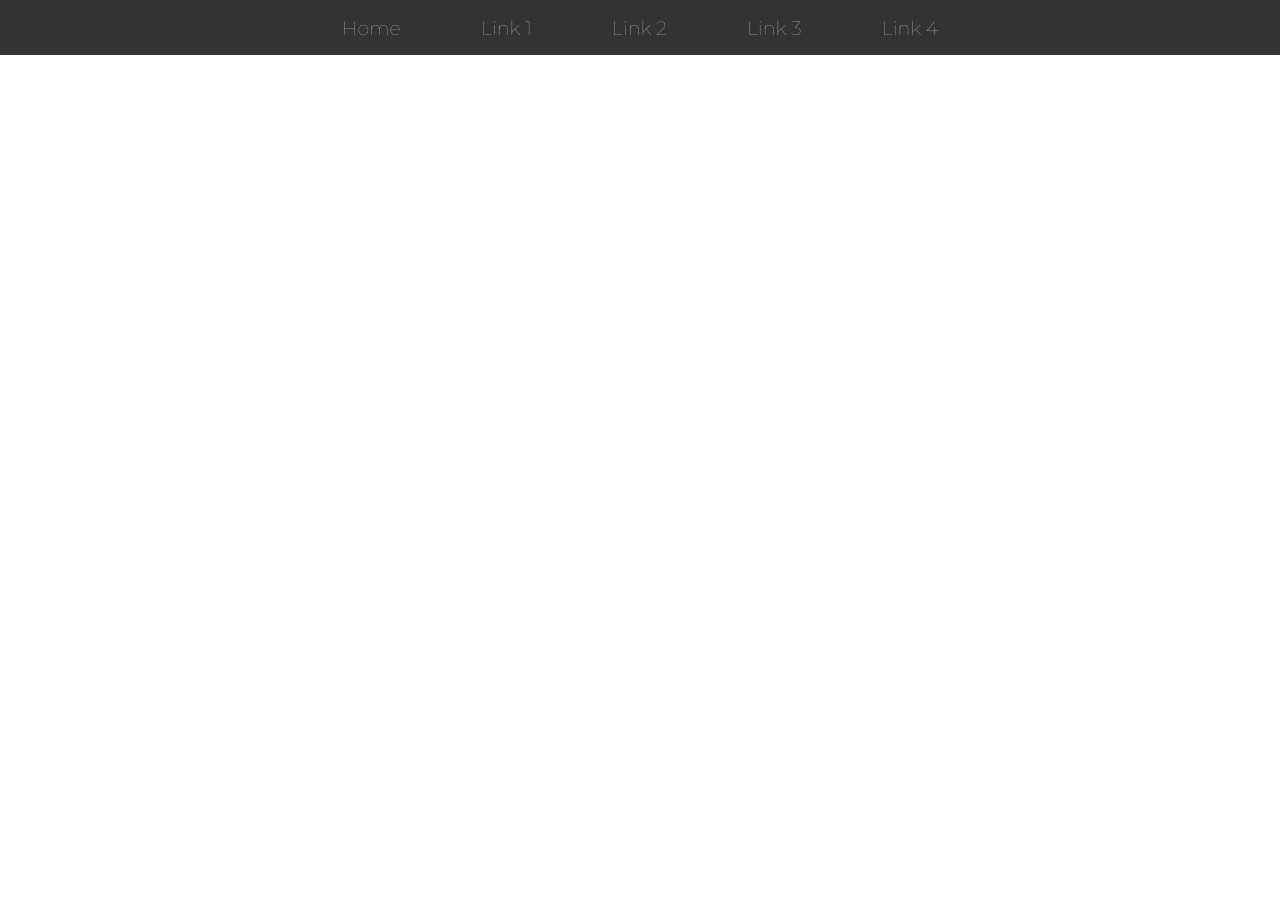
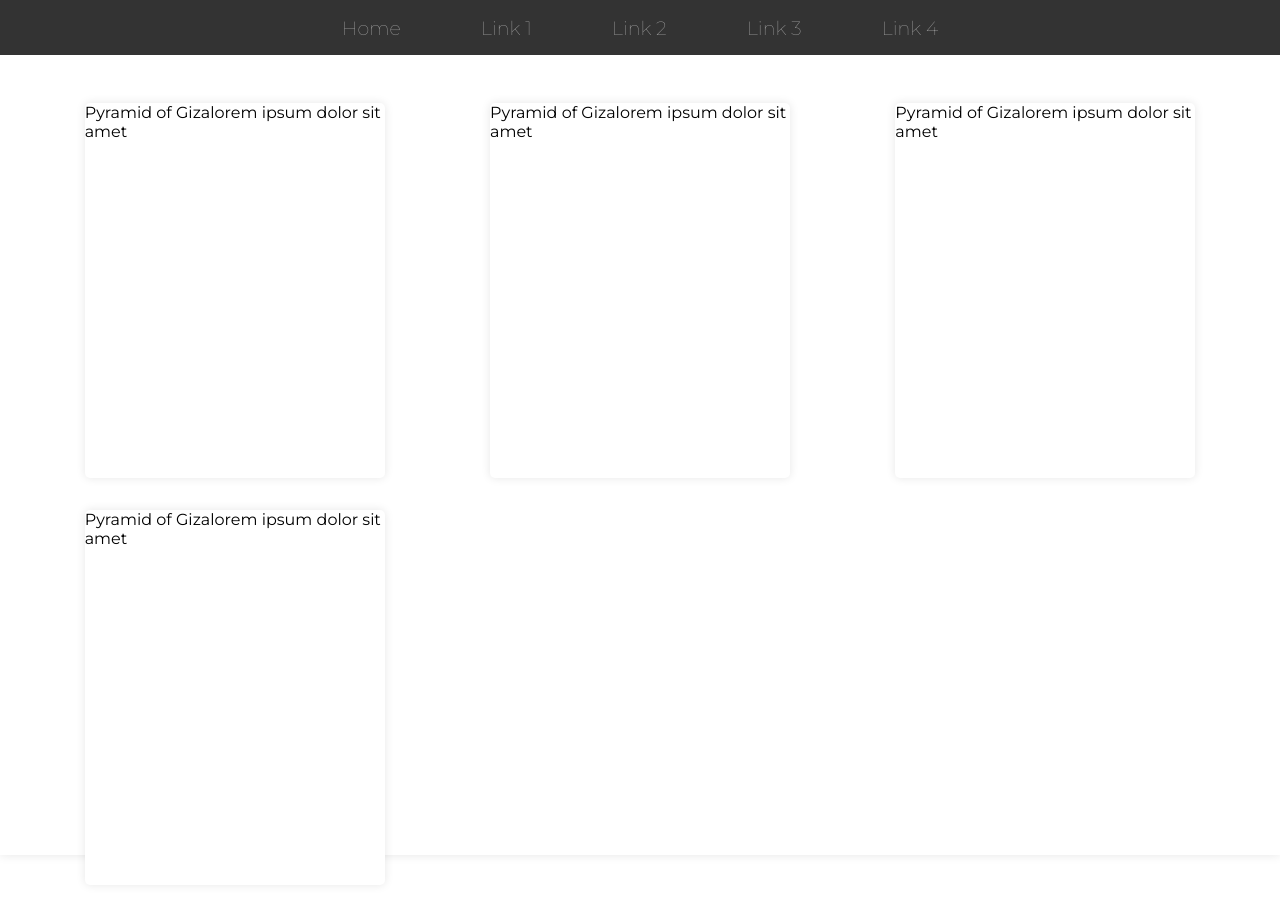
Before and after one commit to jordanlandry/react-vite-ts-template, a React (Vite) app: page / in a window 1280 px wide. Shown: the top 900 px of the page. Built offline with nearby package versions, Linux system fonts and the light colour scheme.

Commit message:
Made an incomplete card component
I wanna go to bed so that's why it's not done

```diff
--- a/src/App.tsx
+++ b/src/App.tsx
@@ -1,10 +1,12 @@
 import AffixedNavbar from "./components/navbar/AffixedNavbar";
 import Navbar from "./components/navbar/Navbar";
+import TestPage from "./pages/TestPage";
 
 function App() {
   return (
     <div className="App">
       <Navbar />
+      <TestPage />
     </div>
   );
 }
--- /dev/null
+++ b/src/components/cards/Card.tsx
@@ -0,0 +1,17 @@
+type CardProps = {
+  title: string;
+  description: string;
+  image: string;
+  id: number;
+  setOpenId: (id: number) => void;
+  isOpen: boolean;
+};
+
+export default function Card({ title, description, image, id, setOpenId, isOpen }: CardProps) {
+  return (
+    <div className={`card ${isOpen ? "card-anim" : ""}`} onClick={() => setOpenId(id)}>
+      {title}
+      {description}
+    </div>
+  );
+}
--- /dev/null
+++ b/src/components/cards/CardWrapper.tsx
@@ -0,0 +1,26 @@
+import { useState } from "react";
+import { locations } from "../../data/locations";
+import Card from "./Card";
+import "./card.css";
+
+export default function CardWrapper() {
+  const [openId, setOpenId] = useState<number | null>(null);
+
+  const updateOpenId = (id: number) => setOpenId(id);
+
+  const locationElements = locations.map((location) => {
+    return (
+      <Card
+        key={location.id}
+        id={location.id}
+        title={location.name}
+        description={location.description}
+        image={location.image}
+        setOpenId={updateOpenId}
+        isOpen={openId === location.id}
+      />
+    );
+  });
+
+  return <div className="card-wrapper">{locationElements}</div>;
+}
--- /dev/null
+++ b/src/components/cards/card.css
@@ -0,0 +1,37 @@
+.card-wrapper {
+  display: grid;
+  grid-template-columns: repeat(auto-fit, minmax(max(min(32%, 300px), 200px), 1fr));
+  grid-gap: 2rem;
+
+  padding: 3rem;
+}
+
+.card {
+  width: max(min(100%, 300px), 200px);
+  aspect-ratio: 4/5;
+  background-color: #fff;
+  border-radius: 5px;
+  box-shadow: 0 0 10px rgba(0, 0, 0, 0.1);
+  transition: 0.2s;
+  cursor: pointer;
+  display: block;
+  margin: 0 auto;
+}
+
+.card:hover {
+  box-shadow: 0 0 10px rgba(0, 0, 0, 0.2);
+  transform: scale(1.02);
+}
+
+.card-anim {
+  animation: spin 1s linear forwards;
+}
+
+@keyframes spin {
+  0% {
+    transform: rotateY(0deg);
+  }
+  100% {
+    transform: rotateY(180deg);
+  }
+}
--- a/src/components/navbar/navbar.css
+++ b/src/components/navbar/navbar.css
@@ -132,6 +132,7 @@
   margin: calc(var(--nav-height) * 0.15) 10px;
   transform-origin: 7.5%;
 }
+
 .navbar-mobile-list-anim > div:first-child {
   animation: x-to-hamburger-1 var(--navbar-animation-time) ease forwards;
 }
--- /dev/null
+++ b/src/data/locations.ts
@@ -0,0 +1,43 @@
+export type LocationType = {
+  id: number;
+  name: string;
+  country: string;
+  city: string;
+  description: string;
+  image: string;
+};
+
+export const locations: LocationType[] = [
+  {
+    id: 1,
+    name: "Pyramid of Giza",
+    country: "Egypt",
+    city: "Giza",
+    description: "lorem ipsum dolor sit amet",
+    image: "https://cdn.pixabay.com/photo/2016/11/19/14/38/camel-1839616_960_720.jpg",
+  },
+  {
+    id: 2,
+    name: "Pyramid of Giza",
+    country: "Egypt",
+    city: "Giza",
+    description: "lorem ipsum dolor sit amet",
+    image: "https://cdn.pixabay.com/photo/2016/11/19/14/38/camel-1839616_960_720.jpg",
+  },
+  {
+    id: 3,
+    name: "Pyramid of Giza",
+    country: "Egypt",
+    city: "Giza",
+    description: "lorem ipsum dolor sit amet",
+    image: "https://cdn.pixabay.com/photo/2016/11/19/14/38/camel-1839616_960_720.jpg",
+  },
+  {
+    id: 4,
+    name: "Pyramid of Giza",
+    country: "Egypt",
+    city: "Giza",
+    description: "lorem ipsum dolor sit amet",
+    image: "https://cdn.pixabay.com/photo/2016/11/19/14/38/camel-1839616_960_720.jpg",
+  },
+];
--- a/src/globals.css
+++ b/src/globals.css
@@ -159,3 +159,19 @@ button:hover {
   align-items: center;
   justify-content: center;
 }
+
+.flex-wrap {
+  flex-wrap: wrap;
+}
+
+.page {
+  display: block;
+  margin: 0 auto;
+  height: 100vh;
+  width: min(100%, 2500px);
+  justify-content: center;
+
+  box-shadow: 0 0 10px 0 rgba(0, 0, 0, 0.1);
+  /* background-position-y: calc(var(--nav-height) * -1); */
+  padding-top: var(--nav-height);
+}
--- a/src/index.css
+++ b/src/index.css
@@ -5,4 +5,5 @@ body {
   font-family: "Montserrat", sans-serif;
 
   height: 150vh;
+  overflow-x: hidden;
 }
--- /dev/null
+++ b/src/pages/TestPage.tsx
@@ -0,0 +1,10 @@
+import CardWrapper from "../components/cards/CardWrapper";
+import "./styles/testPage.css";
+
+export default function TestPage() {
+  return (
+    <div className="page test-page">
+      <CardWrapper />
+    </div>
+  );
+}
--- /dev/null
+++ b/src/pages/styles/testPage.css
@@ -0,0 +1,6 @@
+.test-page {
+  /* background-image: url("https://pixabay.com/get/ga80b9eddfe81a21d14cb5a941b2d4b6613dc449913c9f1da6a85cb6d544d1c0adb27649156b68d690ef4c7b1eb7040331f504f80d8fd32a1ee3a8c361531ef665a218adc1c1b31aa7f1f2aa2379b45ed_1920.jpg"); */
+  background-size: cover;
+  background-position: center;
+  background-repeat: no-repeat;
+}
```
